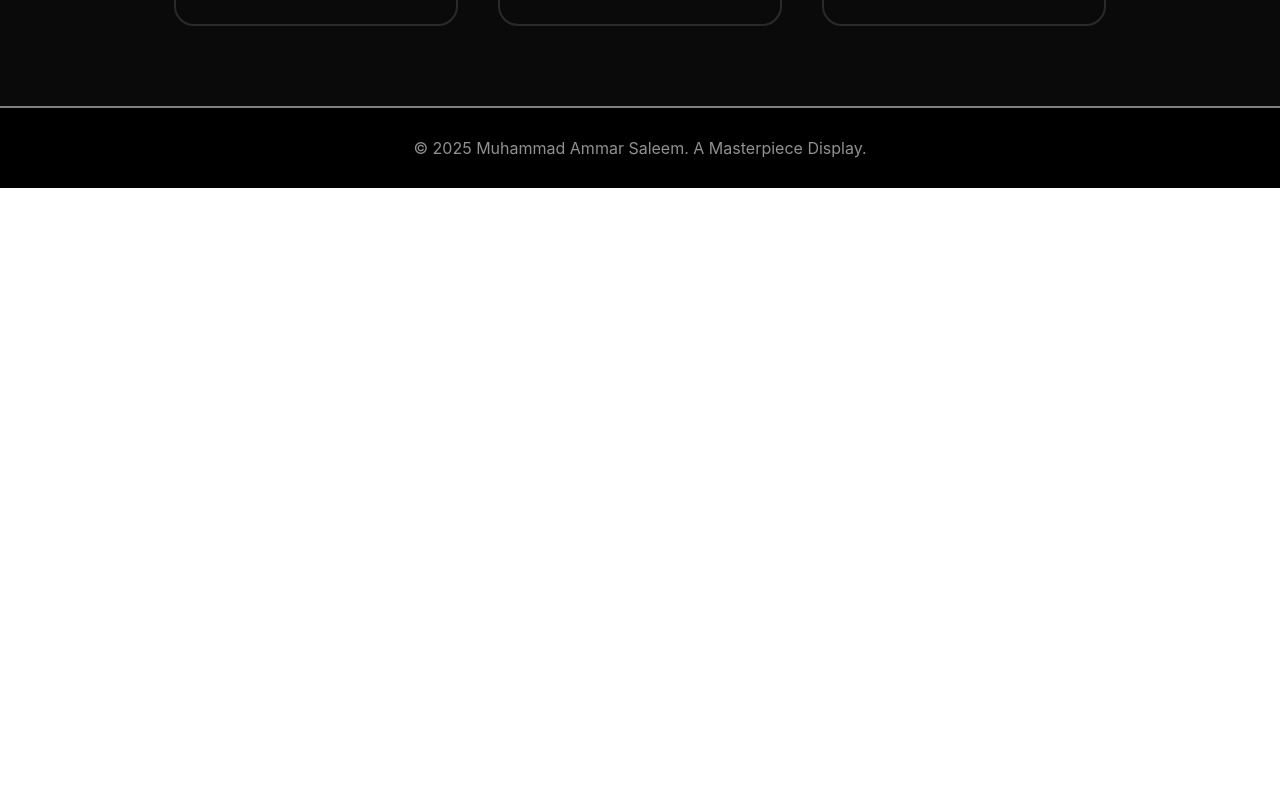
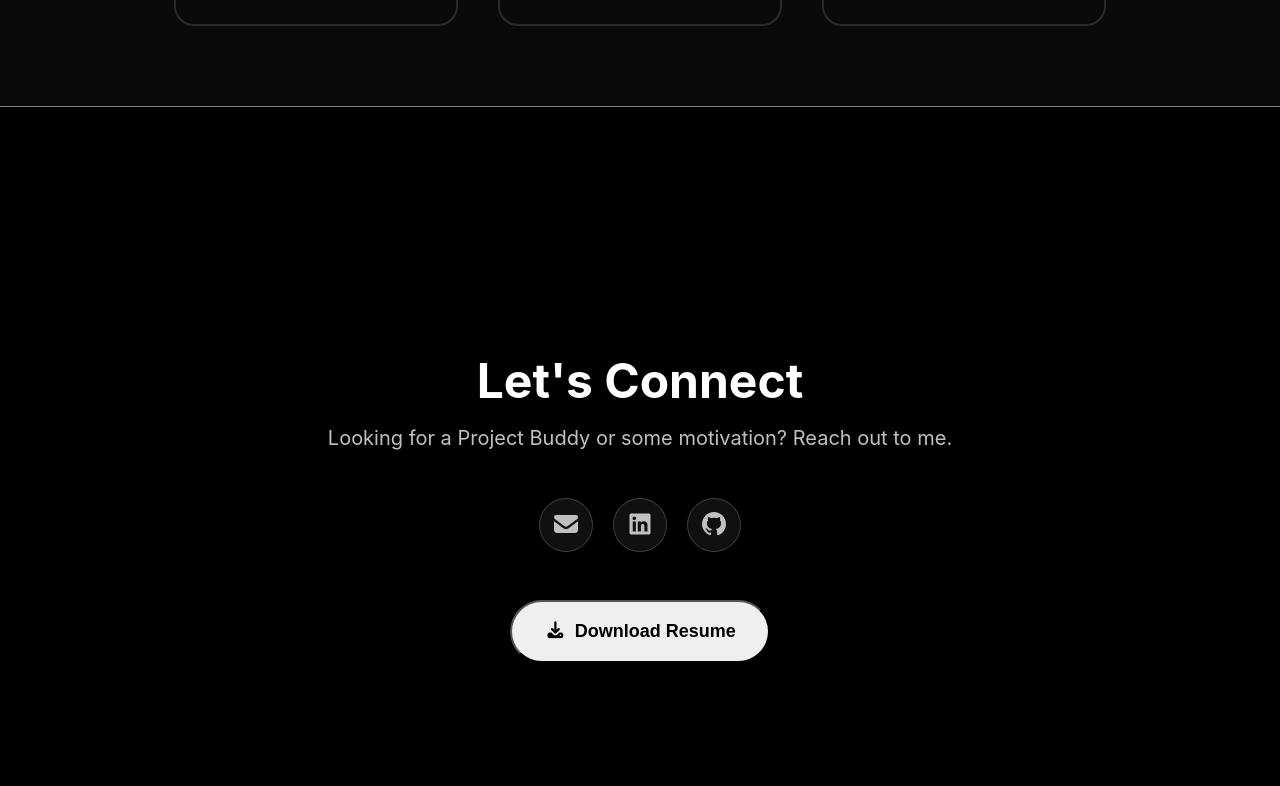
Before and after one commit to DracoRaiden/my-portfolio, a React (Create React App) app: page / in a window 1280 px wide. Shown: the part 2374-3160 px from the top of the page. Before the commit the page ends 2562 px from the top, so only its background shows below. Built offline with nearby package versions, Linux system fonts and the light colour scheme.

Commit message:
Contact Page Done

```diff
--- a/src/App.js
+++ b/src/App.js
@@ -17,13 +17,13 @@ function App() {
         </section>
       </header>
       <main>
-        <section className="About">
+        <section className="About" id="about-us">
           <About />
         </section>
-        <section>
+        <section className="Projects" id="my-projects">
           <Projects />
         </section>
-        <section>
+        <section id="contact-us">
           <Contact />
         </section>
       </main>
--- a/src/Components/Contact.js
+++ b/src/Components/Contact.js
@@ -1,9 +1,42 @@
 import "../Css/Contact.css";
-
+import resume from "../docs/Resume_Ammar.pdf";
 export default function Contact() {
   return (
     <div className="contact">
-      <div></div>
+      <h1>Let's Connect</h1>
+      <p>Looking for a Project Buddy or some motivation? Reach out to me.</p>
+      <div className="social-links">
+        <button
+          className="icon-button"
+          onClick={() =>
+            window.open("mailto:ammarsaleem9117@gmail.com", "_blank")
+          }
+        >
+          <i class="fa-solid fa-envelope"></i>
+        </button>
+        <button
+          className="icon-button"
+          onClick={() =>
+            window.open("https://www.linkedin.com/in/am4b44b8273/", "_blank")
+          }
+        >
+          <i class="fa-brands fa-linkedin"></i>
+        </button>
+        <button
+          className="icon-button"
+          onClick={() =>
+            window.open("https://github.com/DracoRaiden", "_blank")
+          }
+        >
+          <i class="fa-brands fa-github"></i>
+        </button>
+      </div>
+
+      <a href={resume} download className="download-btn">
+        <button className="resume">
+          <i class="fa-solid fa-download"></i> Download Resume
+        </button>
+      </a>
     </div>
   );
 }
--- a/src/Components/Navbar.js
+++ b/src/Components/Navbar.js
@@ -17,7 +17,7 @@ export default function Navbar() {
             </a>
           </li>
           <li>
-            <a href="#About" alt="err">
+            <a href="#about-us" alt="err">
               About
             </a>
           </li>
@@ -27,12 +27,12 @@ export default function Navbar() {
             </a>
           </li>
           <li>
-            <a href="#Projects" alt="err">
+            <a href="#my-projects" alt="err">
               Projects
             </a>
           </li>
           <li>
-            <a href="#Contact" alt="err">
+            <a href="#contact-us" alt="err">
               Contact
             </a>
           </li>
--- a/src/Css/Contact.css
+++ b/src/Css/Contact.css
@@ -0,0 +1,62 @@
+.contact {
+    height: 100vh;
+    display: flex;
+    flex-direction: column;
+    background-color: black;
+    color: white;
+    justify-content: center;
+    align-items: center;
+}
+
+.contact h1 {
+    font-size: 48px;
+    margin-bottom: 16px;
+}
+
+.contact p {
+    margin-bottom: 48px;
+    font-size: 20px;
+    color: #C0C0C0;
+    text-align: center;
+}
+
+.social-links {
+    display: flex;
+    gap: 20px;
+    margin-bottom: 48px;
+}
+
+.icon-button {
+    font-size: 24px;
+    padding: 12px 11px;
+    border: 1px solid #c0c0c044;
+    border-radius: 50%;
+    background-color: #c0c0c015;
+    color: #C0C0C0;
+    transition: all 0.2s;
+}
+
+.icon-button:hover {
+    background-color: white;
+    color: black;
+    cursor: pointer;
+    transform: translateY(-5px);
+}
+
+.resume {
+    font-size: 18px;
+    padding: 1.2rem 2rem;
+    cursor: pointer;
+    display: flex;
+    gap: 0.5rem;
+    font-weight: 600;
+    border-radius: 50px;
+}
+
+.resume:hover {
+    border: 2px solid transparent;
+}
+
+.download-btn {
+    text-decoration: none;
+}
```
Also changed, not shown: 1 other file (tests, documents, lock files or other folders).
